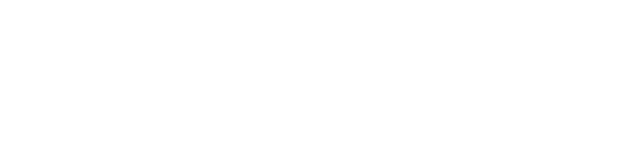
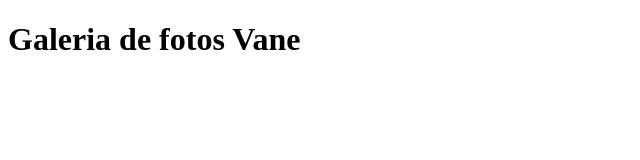
Before and after one commit to jacob753951/vaneproyecto, a plain HTML site: page index.html in a window 1280 px wide. Shown: the whole page, without its empty margins (0-640 px from the left). Drawn offline with Linux system fonts and the light colour scheme.

Commit message:
bases del proyecto

```diff
--- a/index.html
+++ b/index.html
@@ -3,9 +3,10 @@
 <head>
     <meta charset="UTF-8">
     <meta name="viewport" content="width=device-width, initial-scale=1.0">
-    <title>Document</title>
+    <title> galeria de foto  Vane</title>
 </head>
 <body>
+    <header> <h1>Galeria de fotos Vane</h1></header>
 
 
 
```
